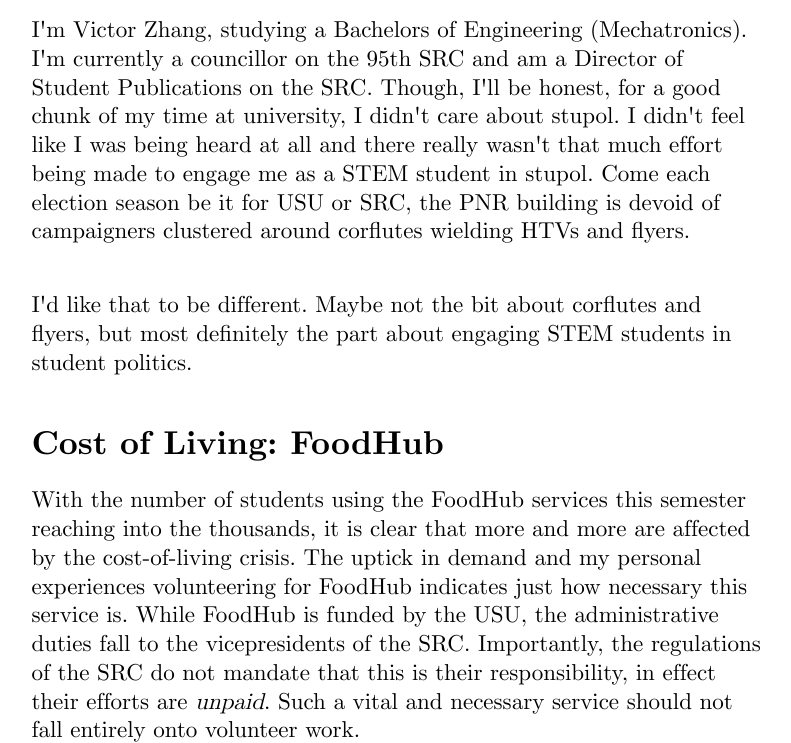
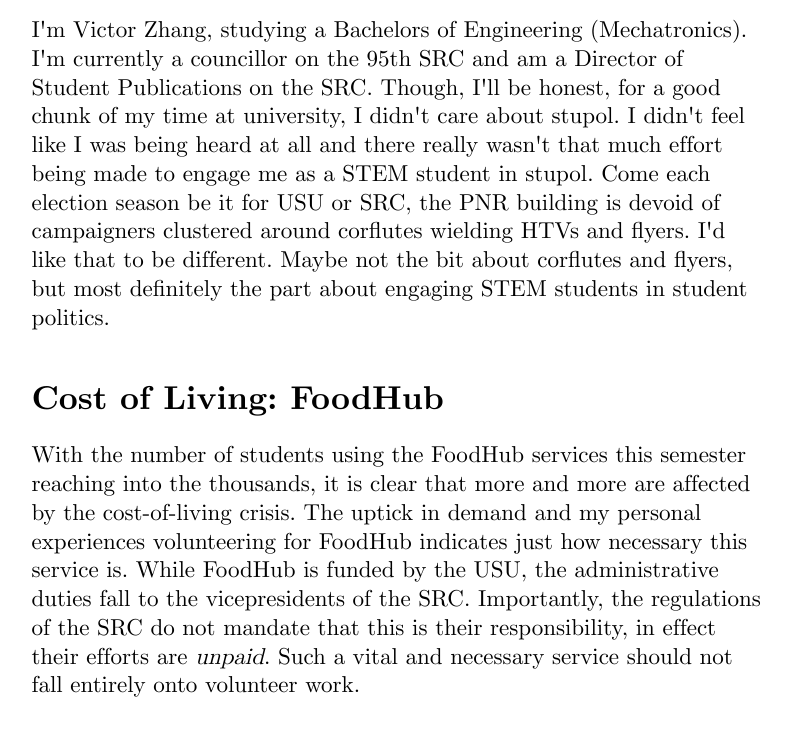
Before and after one commit to victorsvectorusu/victorsvectorusu.github.io, a plain HTML site: page _site/index.html in a window 1280 px wide. Shown: the part 946-1689 px from the top of the page, without its empty margins (242-1033 px from the left). Drawn offline with nearby package versions, Linux system fonts and the light colour scheme.

Commit message:
minor content changes

```diff
--- a/_site/index.html
+++ b/_site/index.html
@@ -22,10 +22,7 @@
 
 
       <p class="Section">About Me</p>
-    <p class="BodyText">I'm Victor Zhang, studying a Bachelors of Engineering (Mechatronics). I'm currently a councillor on the 95th SRC and am a Director of Student Publications on the SRC. Though, I'll be honest, for a good chunk of my time at university, I didn't care about stupol. I didn't feel like I was being heard at all and there really wasn't that much effort being made to engage me as a STEM student in stupol. Come each election season be it for USU or SRC, the PNR building is devoid of campaigners clustered around corflutes wielding HTVs and flyers.
-    </p>
-
-    <p class="BodyText">I'd like that to be different. Maybe not the bit about corflutes and flyers, but most definitely the part about engaging STEM students in student politics.
+    <p class="BodyText">I'm Victor Zhang, studying a Bachelors of Engineering (Mechatronics). I'm currently a councillor on the 95th SRC and am a Director of Student Publications on the SRC. Though, I'll be honest, for a good chunk of my time at university, I didn't care about stupol. I didn't feel like I was being heard at all and there really wasn't that much effort being made to engage me as a STEM student in stupol. Come each election season be it for USU or SRC, the PNR building is devoid of campaigners clustered around corflutes wielding HTVs and flyers. I'd like that to be different. Maybe not the bit about corflutes and flyers, but most definitely the part about engaging STEM students in student politics.
     </p>
 
 <p class="Section">Cost of Living: FoodHub</p>
@@ -58,6 +55,7 @@
 
 <p class="Section">Better Feedback Mechanisms</p>
     <p class="BodyText">Much has been said over the years about increased transparency of the USU. While efforts have been made to increase transparency (published meeting minutes, presidents reports, etc.), this counts for nothing if students are not part of the process. The USU should leverage its existing reach to be able to quickly gauge what students needs are. For example, changes proposed by key decision making bodies in the university or by state or federal governments that can affect students should be polled to students via mechanisms such as an email referendum. Such feedback mechanisms can also be used to provide a ‘temperature check’ on how students are feeling about their experiences here and whether they feel that they are adequately represented.</p>
+    <p class="BodyText">At the end of the day we are here to represent you, and this is a vital step to ensuring that.</p>
     <p class="BodyText">While the argument could be made that this is much more suited to the SRC, we cannot ignore the fact that the USU simply has more reach than the SRC (one only need look at the difference in SSAF funding). On these matters both organisations should cooperate to gather concrete data on the needs and wants of students.</p>
     <ul class="BodyText">
         <li>The USU should continue to commit to the democratisation of information by continuing efforts of transparency</li>
```
Also changed, not shown: index.html (+2 -4 lines).
